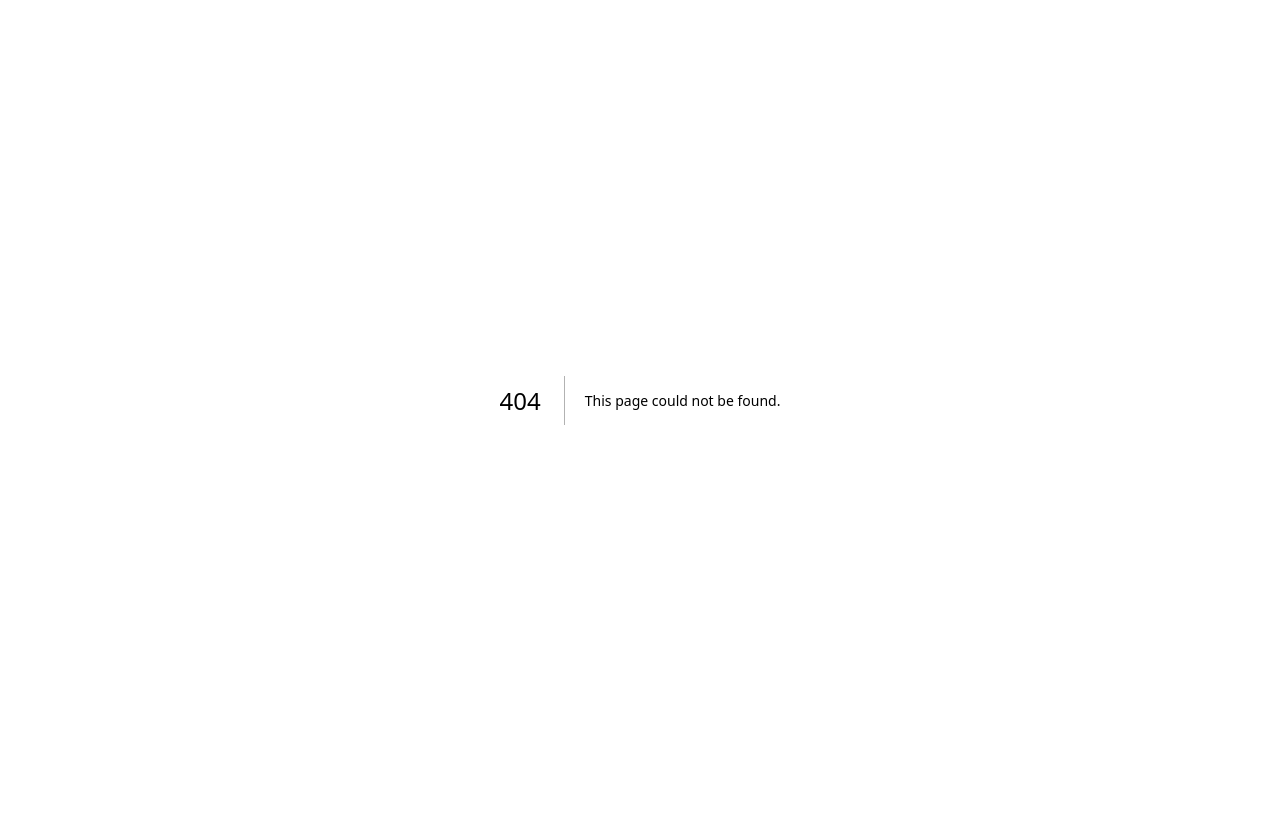
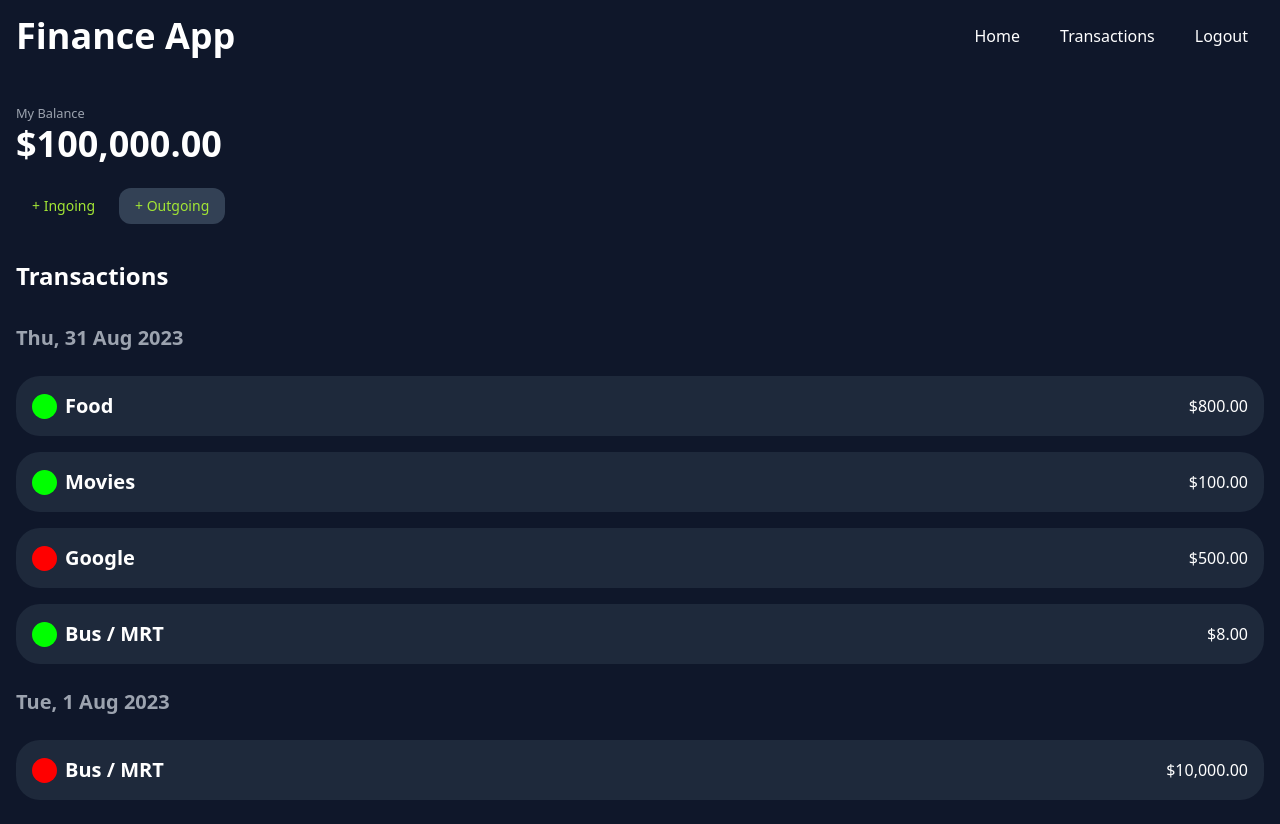
Before and after one commit to Gene9898/tiktok-hackathon-frontend, a Next.js app: page /transactions in a window 1280 px wide. Before the commit this address had no page. Before the commit the page ends 800 px from the top, so only its background shows below. Built offline with nearby package versions, Linux system fonts and the light colour scheme.

Commit message:
started on frontend design

```diff
--- /dev/null
+++ b/components/navbar.js
@@ -0,0 +1,15 @@
+import Link from "next/link";
+
+export default function Navbar() {
+
+    return (<header className="container max-w-2x1 px-4 py-4 mx-auto pb-8">
+        <div className="flex items-center justify-between">
+        <h1 className="text-4xl font-bold">Finance App</h1>
+        <div className="flex items-center gap-2">
+        <Link href="/">Home</Link>
+        <Link href="/transactions">Transactions</Link>
+        <Link href="/">Logout</Link>
+        </div>
+        </div>
+        </header>)
+}
--- /dev/null
+++ b/components/transactionObj.js
@@ -0,0 +1,19 @@
+const React = require('react');
+const { currencyFormatter } = require("lib/utils");
+
+function Transaction({ color, title, amount }) {
+  return (
+    React.createElement("div", { className: "flex items-center justify-between px-4 py-4 bg-slate-800 rounded-3xl" },
+      React.createElement("div", { className: "flex items-center gap-2" },
+        React.createElement("div", {
+          className: "w-[25px] h-[25px] rounded-full",
+          style: { backgroundColor: color }
+        }),
+        React.createElement("h4", { className: "capitalize" }, title)
+      ),
+      React.createElement("p", null, currencyFormatter(amount))
+    )
+  );
+}
+
+module.exports = Transaction;
--- /dev/null
+++ b/lib/utils.js
@@ -0,0 +1,3 @@
+export const currencyFormatter = (amount) => {
+    return new Intl.NumberFormat(['en-sg'], {style: 'currency', currency: 'SGD', currencyDisplay: 'symbol'}).format(amount);
+  };
--- a/package.json
+++ b/package.json
@@ -19,5 +19,8 @@
     "react-dom": "18.2.0",
     "react-firebase-hooks": "^5.1.1",
     "tailwindcss": "3.3.3"
+  },
+  "devDependencies": {
+    "@types/react": "18.2.21"
   }
 }
--- a/pages/_app.js
+++ b/pages/_app.js
@@ -1,5 +1,10 @@
+import Navbar from '@/components/navbar'
 import '@/styles/globals.css'
 
 export default function App({ Component, pageProps }) {
-  return <Component {...pageProps} />
+
+  return <>
+  <Navbar/>
+  <Component {...pageProps}/>
+  </>
 }
--- a/pages/index.js
+++ b/pages/index.js
@@ -41,9 +41,11 @@ export default function Home() {
   }
 
   return (
-  <div>
+    <header>
+      <div>
     <h1>Hi</h1>
     <button onClick={signIn} className="">Sign in</button>
   </div>
+    </header>
   )
 }
--- /dev/null
+++ b/pages/transactions.js
@@ -0,0 +1,73 @@
+import { currencyFormatter } from "lib/utils";
+import Transaction from 'components/transactionObj'
+
+
+const DummyData = [
+    {
+      id: 1,
+      title: "Food",
+      color: "lime",
+      amount: 800,
+    },
+    {
+      id: 2,
+      title: "Movies",
+      color: "lime",
+      amount: 100,
+    },
+    {
+      id: 3,
+      title: "Google",
+      color: "red",
+      amount: 500,
+    },
+    {
+      id: 4,
+      title: "Bus / MRT",
+      color: "lime",
+      amount: 8,
+    }
+  ]
+
+  export default function Transactions() {
+    return (<main className="container max-w-2x1 px-4 mx-auto">
+      <section className="py-3">
+      <small className="text-gray-400 text-md">My Balance</small>
+      <h2 className="text-4xl font-bold">{ currencyFormatter(100000) }</h2>
+    </section>
+
+    <section className="flex items-center gap-2 py-3">
+      <button className="btn btn-primary-outline">+ Ingoing</button>
+      <button className="btn btn-primary">+ Outgoing</button>
+    </section>
+
+    <section className="py-6">
+      <h3 className="text-2xl">Transactions</h3>
+      <div className="flex flex-col gap-4 mt-6">
+
+
+
+        <h4 className = "text-gray-400 py-2">Thu, 31 Aug 2023</h4>
+
+        {DummyData.map((transaction) => {
+          return (
+          <Transaction
+          color={transaction.color}
+          title={transaction.title}
+          amount={transaction.amount}
+          />
+          )
+        })}
+
+
+        <h4 className = "text-gray-400 py-2">Tue, 1 Aug 2023</h4>
+
+        <Transaction color="red" title="Bus / MRT" amount={10000} />
+
+
+
+      </div>
+    </section>
+    </main>
+    );
+  }
--- a/styles/globals.css
+++ b/styles/globals.css
@@ -4,8 +4,9 @@
 
 @layer base {
   body {
-    @apply bg-white;
-    @apply dark:bg-neutral-700;
+    @apply bg-slate-900 text-white;
+    /*@apply bg-white;
+    @apply dark:bg-neutral-700;*/
   }
   h1 {
     @apply text-4xl;
@@ -31,4 +32,23 @@
     @apply text-sm;
     @apply font-semibold;
   }
+
+  :link{
+    @apply px-4 py-2 text-white capitalize hover:bg-yellow-500 hover:border-yellow-600 hover:scale-110 rounded-xl;
+  }
 }
+
+
+@layer utilities{
+  .btn{
+    @apply px-4 py-2 text-sm capitalize rounded-xl transition-all duration-100 hover:scale-110;
+  }
+
+  .btn-primary{
+    @apply bg-slate-700 border-slate-700 text-lime-400;
+  }
+
+  .btn-primary-outline{
+    @apply text-lime-400;
+  }
+}
```
Also changed, not shown: 1 other file (tests, documents, lock files or other folders).
